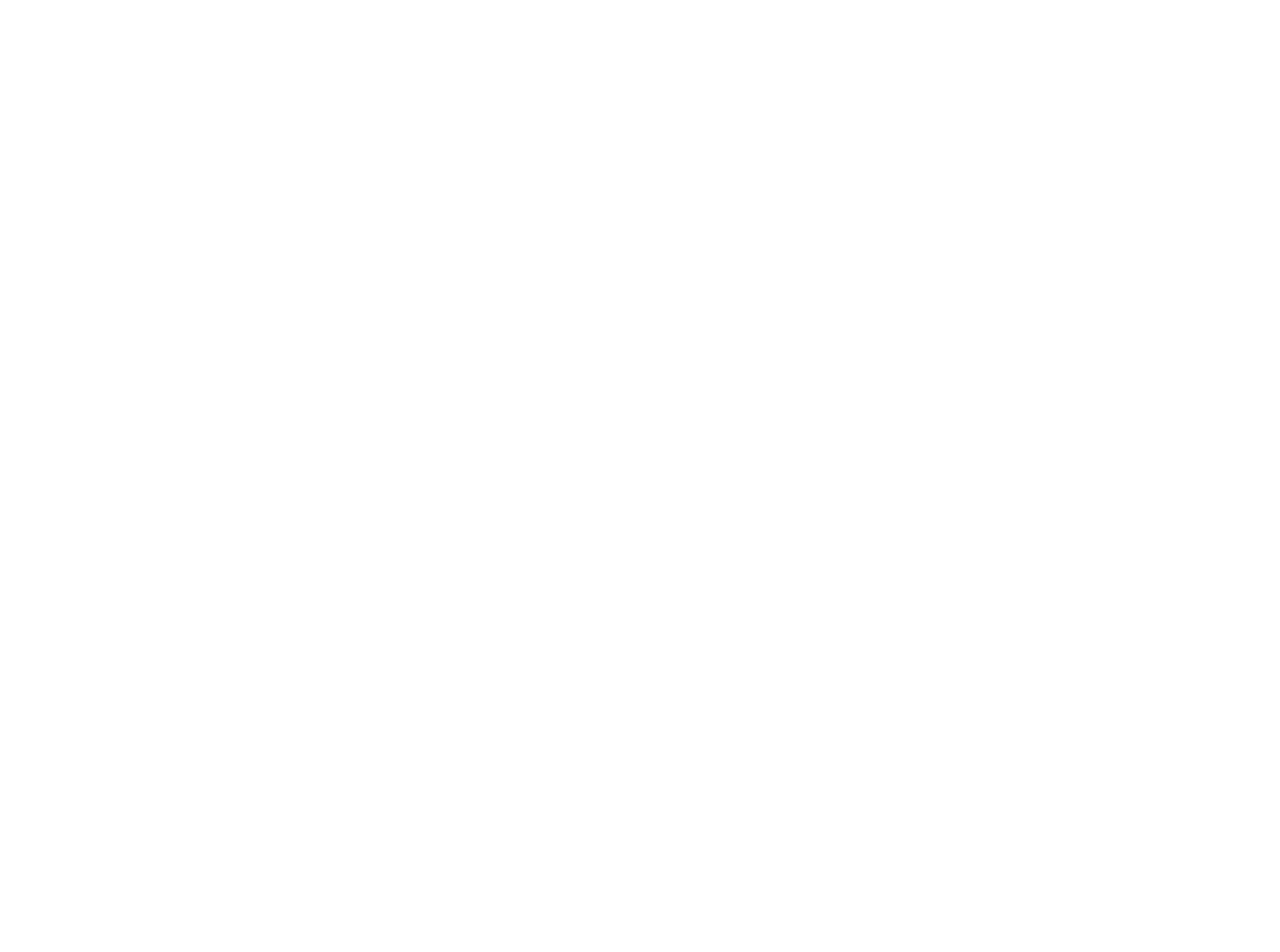
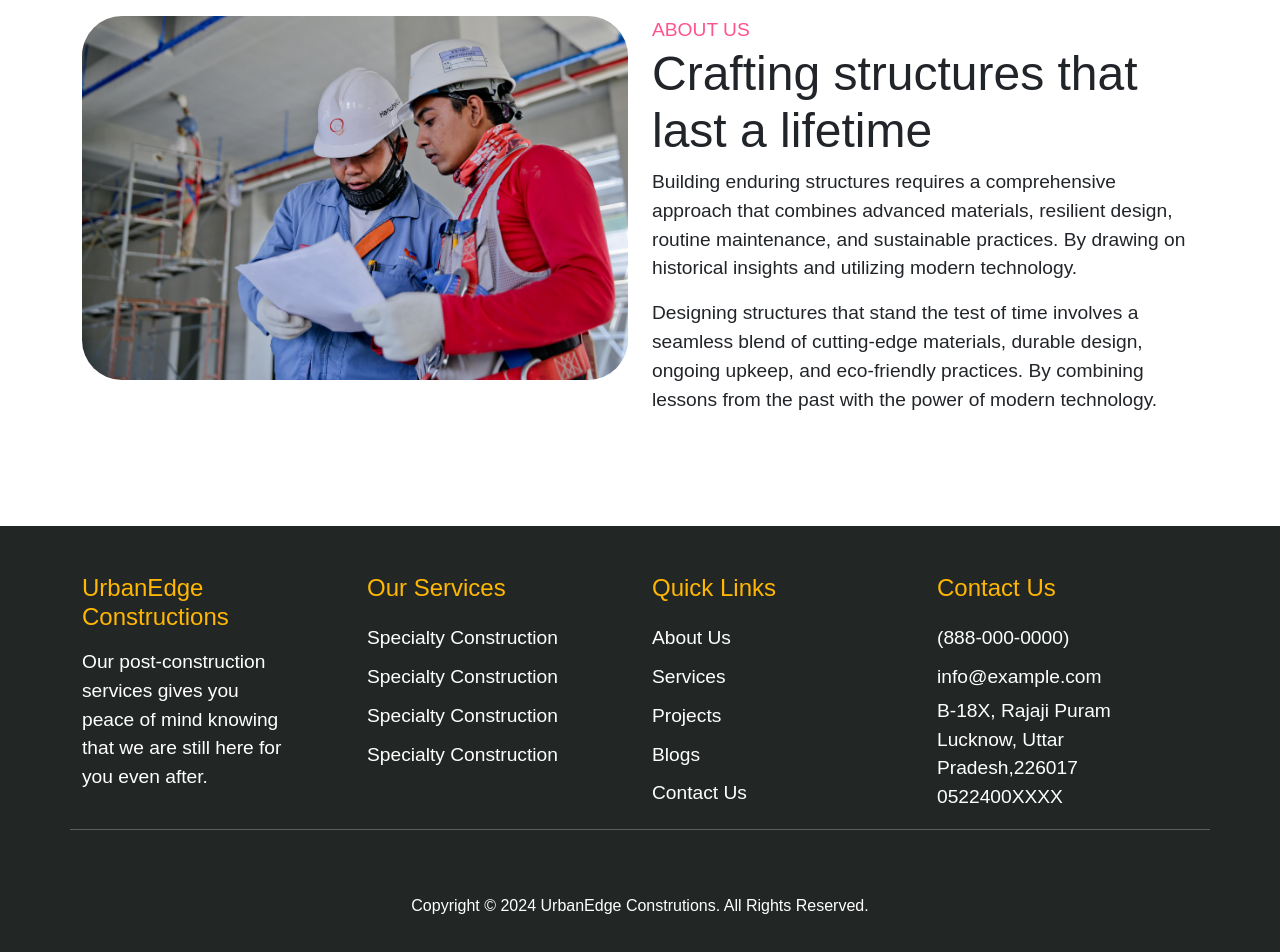
Before and after one commit to ChiththajaGalabodage/Constructions-Web-App, a React (Vite) app in the folder frontend/: page / in a window 1280 px wide. Shown: the part 968-1920 px from the top of the page. Before the commit the page ends 888 px from the top, so only its background shows below. Built offline with nearby package versions, Linux system fonts and the light colour scheme.

Commit message:
implement about us and fix

```diff
--- a/frontend/src/assets/css/style.scss
+++ b/frontend/src/assets/css/style.scss
@@ -2,12 +2,14 @@
 $primary-color: #fe538d;
 $secondary-color: #ffb703;
 $text-color: #000;
-$text-white: #ffffff
-  url("https://fonts.googleapis.com/css2?family=Rubik:ital,wght@0,300..900;1,300..900&display=swap");
+$text-white: #ffffff;
+$dark-background: #222725;
+
+@import url("https://fonts.googleapis.com/css2?family=Rubik:ital,wght@0,300..900;1,300..900&display=swap");
 
 body {
   font-family: "Rubic", sans-serif;
-}
+} //"Rubic", sans-serif;
 
 h1 {
   font-size: 4.5em;
@@ -23,6 +25,15 @@
 
 p {
   font-size: 1.2em;
+}
+
+ul {
+  margin-left: 0;
+  padding-left: 0;
+  li {
+    list-style: none;
+    margin-left: 0;
+  }
 }
 
 header {
@@ -41,21 +52,6 @@
       span {
         color: $primary-color;
       }
-    }
-  }
-}
-
-.section-1 {
-  .hero {
-    background-image: url("../images/hero.jpg");
-    min-height: 800px;
-
-    color: $text-white;
-
-    span {
-      color: $secondary-color;
-      font-size: 1.5em;
-      font-weight: 500;
     }
   }
 }
@@ -85,3 +81,54 @@
     border: 1px solid $primary-color;
   }
 }
+
+footer {
+  background-color: $dark-background;
+  color: $text-white;
+  h3 {
+    font-size: 1.5em;
+    color: $secondary-color;
+  }
+  ul {
+    li {
+      padding: 5px 0;
+    }
+  }
+  a {
+    color: $text-white;
+    font-size: 1.2em;
+    text-decoration: none;
+  }
+}
+
+.section-1 {
+  .hero {
+    min-height: 620px;
+    color: white;
+    background-image: url("../images/hero.jpg");
+    background: linear-gradient(to right, rgba(0, 0, 0, 0.8), rgba(0, 0, 0, 0)),
+      url("../images/hero.jpg");
+    min-height: 800px;
+
+    // color: $text-white;
+
+    span {
+      color: $secondary-color;
+      font-size: 1.5em;
+      font-weight: 500;
+    }
+  }
+}
+
+.section-2 {
+  img {
+    border-radius: 40px;
+  }
+  span {
+    color: $primary-color;
+    font-size: 1.2em;
+    padding-bottom: 10px;
+    text-transform: uppercase;
+    font-weight: 500;
+  }
+}
--- /dev/null
+++ b/frontend/src/components/common/Footer.jsx
@@ -0,0 +1,83 @@
+import React from "react";
+
+const Footer = () => {
+  return (
+    <footer>
+      <div className="container py-5">
+        <div className="row">
+          <div className="col-md-3">
+            <h3 className="mb-3">UrbanEdge Constructions</h3>
+            <div className="pe-5">
+              <p>
+                Our post-construction services gives you peace of mind knowing
+                that we are still here for you even after.
+              </p>
+            </div>
+          </div>
+          <div className="col-md-3">
+            <h3 className="mb-3">Our Services</h3>
+            <ul>
+              <li>
+                <a href="">Specialty Construction</a>
+              </li>
+              <li>
+                <a href="">Specialty Construction</a>
+              </li>
+              <li>
+                <a href="">Specialty Construction</a>
+              </li>
+              <li>
+                <a href="">Specialty Construction</a>
+              </li>
+            </ul>
+          </div>
+
+          <div className="col-md-3">
+            <h3 className="mb-3">Quick Links</h3>
+            <ul>
+              <li>
+                <a href="">About Us</a>
+              </li>
+              <li>
+                <a href="">Services</a>
+              </li>
+              <li>
+                <a href="">Projects</a>
+              </li>
+              <li>
+                <a href="">Blogs</a>
+              </li>
+              <li>
+                <a href="">Contact Us</a>
+              </li>
+            </ul>
+          </div>
+          <div className="col-md-3">
+            <h3 className="mb-3">Contact Us</h3>
+            <ul>
+              <li>
+                <a href="">(888-000-0000)</a>
+              </li>
+              <li>
+                <a href="">info@example.com</a>
+              </li>
+              <p>
+                B-18X, Rajaji Puram
+                <br />
+                Lucknow, Uttar Pradesh,226017
+                <br />
+                0522400XXXX
+              </p>
+            </ul>
+          </div>
+          <hr />
+          <div className="text-center pt-5">
+            Copyright © 2024 UrbanEdge Construtions. All Rights Reserved.
+          </div>
+        </div>
+      </div>
+    </footer>
+  );
+};
+
+export default Footer;
--- /dev/null
+++ b/frontend/src/components/common/Header.jsx
@@ -0,0 +1,43 @@
+import React from "react";
+import Navbar from "react-bootstrap/Navbar";
+import Nav from "react-bootstrap/Nav";
+
+const Header = () => {
+  return (
+    <header>
+      <div className="container py-3">
+        <Navbar expand="lg">
+          <Navbar.Brand href="#home" className="logo">
+            <span>UrbanEdge </span>
+            Constructions
+          </Navbar.Brand>
+          <Navbar.Toggle aria-controls="basic-navbar-nav" />
+          <Navbar.Collapse id="basic-navbar-nav">
+            <Nav className="ms-auto">
+              <Nav.Link href="#home" className="nav-link">
+                Home
+              </Nav.Link>
+              <Nav.Link href="#link" className="nav-link">
+                About Us
+              </Nav.Link>
+              <Nav.Link href="#link" className="nav-link">
+                Services
+              </Nav.Link>
+              <Nav.Link href="#link" className="nav-link">
+                Projects
+              </Nav.Link>
+              <Nav.Link href="#link" className="nav-link">
+                Blogs
+              </Nav.Link>
+              <Nav.Link href="#link" className="nav-link">
+                Contact Us
+              </Nav.Link>
+            </Nav>
+          </Navbar.Collapse>
+        </Navbar>
+      </div>
+    </header>
+  );
+};
+
+export default Header;
--- a/frontend/src/components/frontend/About.jsx
+++ b/frontend/src/components/frontend/About.jsx
@@ -1,7 +1,35 @@
 import React from "react";
+import AboutImg from "../../assets/images/about-us.jpg";
 
 const About = () => {
-  return <div>About</div>;
+  return (
+    <section className="section-2 py-5">
+      <div className="container py-5">
+        <div className="row">
+          <div className="col-md-6">
+            <img src={AboutImg} className="w-100" />
+          </div>
+          <div className="col-md-6">
+            <span>About us</span>
+            <h2>Crafting structures that last a lifetime</h2>
+            <p>
+              Building enduring structures requires a comprehensive approach
+              that combines advanced materials, resilient design, routine
+              maintenance, and sustainable practices. By drawing on historical
+              insights and utilizing modern technology.
+            </p>
+
+            <p>
+              Designing structures that stand the test of time involves a
+              seamless blend of cutting-edge materials, durable design, ongoing
+              upkeep, and eco-friendly practices. By combining lessons from the
+              past with the power of modern technology.
+            </p>
+          </div>
+        </div>
+      </div>
+    </section>
+  );
 };
 
 export default About;
--- a/frontend/src/components/frontend/Home.jsx
+++ b/frontend/src/components/frontend/Home.jsx
@@ -1,67 +1,42 @@
 import React from "react";
-import Navbar from "react-bootstrap/Navbar";
-import Nav from "react-bootstrap/Nav";
+
+//import AboutImg from "../../assets/images/about-us.jpg";
+import Header from "../common/Header";
+import Footer from "../common/Footer";
+import About from "./About";
 
 const Home = () => {
   return (
     <>
-      <header>
-        <div className="container py-3">
-          <Navbar expand="lg">
-            <Navbar.Brand href="#home" className="logo">
-              <span>UrbanEdge </span>
-              Constructions
-            </Navbar.Brand>
-            <Navbar.Toggle aria-controls="basic-navbar-nav" />
-            <Navbar.Collapse id="basic-navbar-nav">
-              <Nav className="ms-auto">
-                <Nav.Link href="#home" className="nav-link">
-                  Home
-                </Nav.Link>
-                <Nav.Link href="#link" className="nav-link">
-                  About Us
-                </Nav.Link>
-                <Nav.Link href="#link" className="nav-link">
-                  Services
-                </Nav.Link>
-                <Nav.Link href="#link" className="nav-link">
-                  Projects
-                </Nav.Link>
-                <Nav.Link href="#link" className="nav-link">
-                  Blogs
-                </Nav.Link>
-                <Nav.Link href="#link" className="nav-link">
-                  Contact Us
-                </Nav.Link>
-              </Nav>
-            </Navbar.Collapse>
-          </Navbar>
-        </div>
-      </header>
+      <Header />
       <main>
+        {/* Hero Sction*/}
         <section className="section-1">
           <div className="hero d-flex align-items-center">
-            <div className="cotainer-fluid">
+            <div className="container-fluid">
               <div className="text-center">
                 <span>Welcome Amazing Constructions</span>
                 <h1>
-                  Crafting dreams with <br />
-                  precision and excellence.
+                  Crafting dreams with <br /> precision & excellence
                 </h1>
                 <p>
                   We excel at transforming visions into reality through
-                  outstanding crafsmanship and precise
+                  outstanding craftsmanship and precise <br /> attention to
+                  detail. With years of experience and a dedication to quality.
                 </p>
                 <div className="mt-4">
-                  <a className="btn btn-primary">Contact Now</a>
-                  <a className="btn btn-secondary ms-2">View Projects</a>
+                  <a className="btn btn-primary large">Contact Now</a>
+                  <a className="btn btn-secondary ms-2 large">View projects</a>
                 </div>
               </div>
             </div>
           </div>
         </section>
+
+        {/* about us section */}
+        <About />
       </main>
-      <footer></footer>
+      <Footer />
     </>
   );
 };
```
Also changed, not shown: 1 other file (tests, documents, lock files or other folders).
